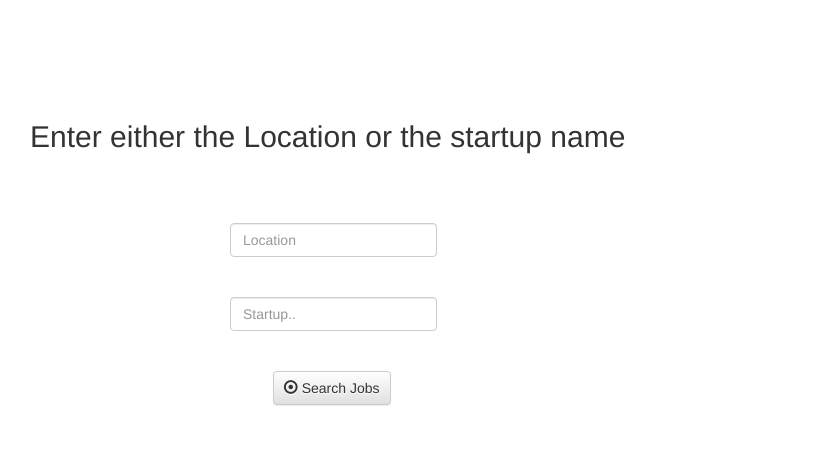
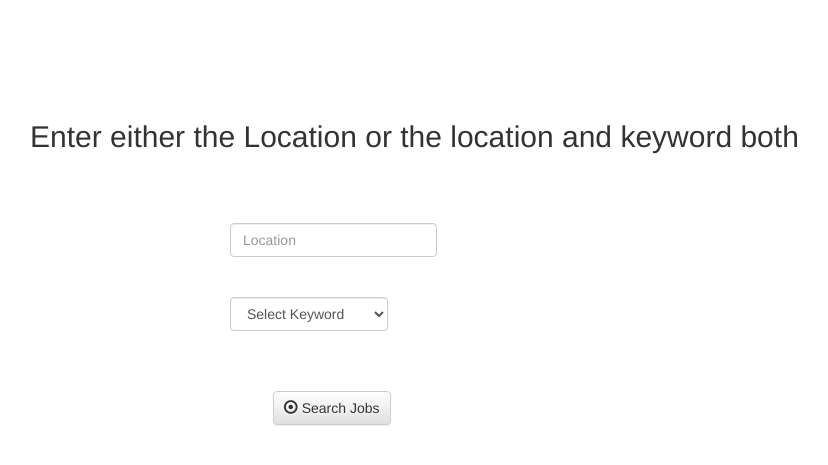
Before and after one commit to palanshagarwal/Startup-job-search, a Django app: page / in a window 1280 px wide. Shown: the top 465 px of the page, without its empty margins (370-1198 px from the left). Run offline with Django 3.2, Linux system fonts and the light colour scheme; some libraries are stand-ins or nearby versions.

Commit message:
added filters for mba/business related jobs

```diff
--- a/search/templates/search.html
+++ b/search/templates/search.html
@@ -26,7 +26,7 @@
 </style>
 </head>
 <body><br><br><br><br><br>
-<h2 style="margin-left:400px">Enter either the Location or the startup name</h2>
+<h2 style="margin-left:400px">Enter either the Location or the location and keyword both</h2>
 <br><br><br>
 
                 <div style="margin-left:600px">
@@ -39,9 +39,26 @@
                         <br>
                         <br>
                         <div class="form-group">
-                            <input type="text" class="form-control" name="startup" placeholder="Startup..">
+                            <!-- <input type="text" class="form-control" name='keyword' placeholder="Keyword">  -->
+                            <select class="form-control" name="keyword">
+                              <option value="">Select Keyword</option>
+                              <option value="business">Business</option>
+                              <option value="finance">Finance</option>
+                              <option value="manage">Management</option>
+                              <option value="customer">Customer Service</option>
+                              <option value="sales">Sales</option>
+                              <option value="operation">Operations</option>
+                              <option value="marketing">Marketing</option>
+                              <option value="human resource">Human Resource</option>
+                            </select>
+                        </div>
+                        <br>
+                        <br>
+                        <br>
+                        <div class="form-group">
+                            <!-- <input type="text" class="form-control" name="startup" placeholder="Startup..">
                             <br>
-                        <br>
+                        <br> -->
                         <br>&nbsp;&nbsp;&nbsp;&nbsp;&nbsp;&nbsp;&nbsp;&nbsp;&nbsp;&nbsp;
                             <button type="submit" class="btn btn-default filter-col">
                                 <span class="glyphicon glyphicon-record"></span> Search Jobs
@@ -50,24 +67,6 @@
                     </form>
     </div>
 
-<!-- Start of StatCounter Code for Default Guide -->
-<script type="text/javascript">
-var sc_project=10429572;
-var sc_invisible=1;
-var sc_security="cf121598";
-var scJsHost = (("https:" == document.location.protocol) ?
-"https://secure." : "http://www.");
-document.write("<sc"+"ript type='text/javascript' src='" +
-scJsHost+
-"statcounter.com/counter/counter.js'></"+"script>");
-</script>
-<noscript><div class="statcounter"><a title="shopify
-analytics ecommerce tracking"
-href="http://statcounter.com/shopify/" target="_blank"><img
-class="statcounter"
-src="http://c.statcounter.com/10429572/0/cf121598/1/"
-alt="shopify analytics ecommerce
-tracking"></a></div></noscript>
-<!-- End of StatCounter Code for Default Guide -->
+
 </body>
 </html>
--- a/search/views.py
+++ b/search/views.py
@@ -14,99 +14,191 @@ import urllib2
 import StringIO, json
 
 ACCESS_TOKEN='7af939957801baa2ae77d3a3c1b6555f5a67a1e6e11c6cd1'
-market=set()
-startup_ids=set()
-# from job import Job
-#requests_cache.install_cache(cache_name='angelList_cache', backend='sqlite', expire_after=180)
+market_include={'business':1,'finance':1,'manage':1,'customer':1,'sales':1,'operation':1,'marketing':1,'human resource':1}
+market_exclude={'developer':1,'engineer':1}
 
 def index(request):
     response = TemplateResponse(request, 'search.html', {})
     return response
 
+def filter_market(tags):
+    Skillflag=False
+    sflag=False
+    rflag=False
+    for i in tags:
+        if i['tag_type']=='SkillTag':
+            for j in market_include:
+                if j in (i['name']):
+                    Skillflag=True
+                    break
+    for i in tags:
+        if i['tag_type']=='RoleTag':
+            for j in market_exclude:
+                if j in (i['name']):
+                    Skillflag=False
+                    rflag=True
+                    break
+
+    if Skillflag==False and rflag==False:
+        for i in tags:
+            if i['tag_type']=='RoleTag':
+                for j in market_include:
+                    if j in (i['name']):
+                        Skillflag=True
+                        break
+    # print Skillflag
+    return Skillflag
+
+def filter_keyword(tags,key):
+    Skillflag=False
+    sflag=False
+    rflag=False
+    for i in tags:
+        if i['tag_type']=='SkillTag':
+            if key in (i['name']):
+                Skillflag=True
+                break
+    for i in tags:
+        if i['tag_type']=='RoleTag':
+            for j in market_exclude:
+                if j in (i['name']):
+                    Skillflag=False
+                    rflag=True
+                    break
+
+    if Skillflag==False and rflag==False:
+        for i in tags:
+            if i['tag_type']=='RoleTag':
+                if key in (i['name']):
+                    Skillflag=True
+                    break
+    # print Skillflag
+    return Skillflag
+
+
+
 def form_processing(request):
     location=request.POST.get('location',False)
-    skill=request.POST.get('skill',False)
-    startup=request.POST.get('startup',False)
+    keyword=request.POST.get('keyword',False)
+    #startup=request.POST.get('startup',False)
     q=0
-    if location:
+    if location and keyword:
         q=1
-    if startup and not location:
-        q=1
+    if location and not keyword:
+        q=2
     if q==0:
         response=HttpResponseRedirect('/')
-    else:
+    elif q==2:
         master=[]
-        if location and not startup:
-            loc=[]
-            ski=[]
-            location=location.replace(" ","-")
-            data_url='https://api.angel.co/1/search?query='+location+'&type=LocationTag'
-            try:
-                j = urllib2.urlopen(data_url)
-                j_obj = json.load(j)
-                j.close()
-                z1=1
-            except ValueError:
-                z1=2
-                pass
-            except urllib2.URLError:
-                z1=3
-                pass
-            else:
-                for value in j_obj:
-                    data='https://api.angel.co/1/tags/'+str(value['id'])+'/jobs?access_token='+ACCESS_TOKEN
-                    try:
-                        ji = urllib2.urlopen(data)
-                        j_ob = json.load(ji)
-                        ji.close()
-                    except ValueError:
-                        pass
-                    except urllib2.URLError:
-                        pass
-                    else:
-                        for k,v in j_ob.items():
-                            if k=='jobs':
-                                for x in v:
+        location=location.replace(" ","-")
+        data_url='https://api.angel.co/1/search?query='+location+'&type=LocationTag'
+        try:
+            j = urllib2.urlopen(data_url)
+            j_obj = json.load(j)
+            j.close()
+            z1=1
+        except ValueError:
+            z1=2
+            pass
+        except urllib2.URLError:
+            z1=3
+            pass
+        else:
+            for value in j_obj:
+                data='https://api.angel.co/1/tags/'+str(value['id'])+'/jobs?access_token='+ACCESS_TOKEN
+                try:
+                    ji = urllib2.urlopen(data)
+                    j_ob = json.load(ji)
+                    ji.close()
+                except ValueError:
+                    pass
+                except urllib2.URLError:
+                    pass
+                else:
+                    for k,v in j_ob.items():
+                        if k=='jobs':
+                            for x in v:
+                                if filter_market(x['tags']):
                                     temp=dict()
                                     temp['title']=x['title']
                                     temp['angellist']=x['angellist_url']
                                     temp['company_name']=x['startup']['name']
                                     master.append(temp)
-
-        if startup :
-	    startup=startup.replace(" ","-")
-            data_url='https://api.angel.co/1/search?query='+startup+'&type=Startup'
-            try:
-                j = urllib2.urlopen(data_url)
-                j_obj = json.load(j)
-                j.close()
-                z1=1
-            except ValueError:
-                z1=2
-                pass
-            except urllib2.URLError:
-                z1=3
-                pass
-            else:
-                for value in j_obj:
-                    data='https://api.angel.co/1/startups/'+str(value['id'])+'/jobs?access_token='+ACCESS_TOKEN
-                    try:
-                        ji = urllib2.urlopen(data)
-                        j_ob = json.load(ji)
-                        ji.close()
-                    except ValueError:
-                        pass
-                    except urllib2.URLError:
-                        pass
-                    else:
-                        for v in j_ob:
-                            temp=dict()
-                            temp['title']=v['title']
-                            temp['angellist']=v['angellist_url']
-                            temp['company_name']=v['startup']['name']
-                            master.append(temp)
         length=len(master)
         response=render_to_response('result.html', {"contacts": master,"sum":length})
+
+    elif q==1:
+        master=[]
+        location=location.replace(" ","-")
+        data_url='https://api.angel.co/1/search?query='+location+'&type=LocationTag'
+        try:
+            j = urllib2.urlopen(data_url)
+            j_obj = json.load(j)
+            j.close()
+            z1=1
+        except ValueError:
+            z1=2
+            pass
+        except urllib2.URLError:
+            z1=3
+            pass
+        else:
+            for value in j_obj:
+                data='https://api.angel.co/1/tags/'+str(value['id'])+'/jobs?access_token='+ACCESS_TOKEN
+                try:
+                    ji = urllib2.urlopen(data)
+                    j_ob = json.load(ji)
+                    ji.close()
+                except ValueError:
+                    pass
+                except urllib2.URLError:
+                    pass
+                else:
+                    for k,v in j_ob.items():
+                        if k=='jobs':
+                            for x in v:
+                                if filter_keyword(x['tags'],keyword.lower()):
+                                    temp=dict()
+                                    temp['title']=x['title']
+                                    temp['angellist']=x['angellist_url']
+                                    temp['company_name']=x['startup']['name']
+                                    master.append(temp)
+        length=len(master)
+        response=render_to_response('result.html', {"contacts": master,"sum":length})
+
+     #    if startup :
+        # startup=startup.replace(" ","-")
+     #        data_url='https://api.angel.co/1/search?query='+startup+'&type=Startup'
+     #        try:
+     #            j = urllib2.urlopen(data_url)
+     #            j_obj = json.load(j)
+     #            j.close()
+     #            z1=1
+     #        except ValueError:
+     #            z1=2
+     #            pass
+     #        except urllib2.URLError:
+     #            z1=3
+     #            pass
+     #        else:
+     #            for value in j_obj:
+     #                data='https://api.angel.co/1/startups/'+str(value['id'])+'/jobs?access_token='+ACCESS_TOKEN
+     #                try:
+     #                    ji = urllib2.urlopen(data)
+     #                    j_ob = json.load(ji)
+     #                    ji.close()
+     #                except ValueError:
+     #                    pass
+     #                except urllib2.URLError:
+     #                    pass
+     #                else:
+     #                    for v in j_ob:
+     #                        temp=dict()
+     #                        temp['title']=v['title']
+     #                        temp['angellist']=v['angellist_url']
+     #                        temp['company_name']=v['startup']['name']
+     #                        master.append(temp)
+
     return response
 
 
```
Also changed, not shown: search/stat_counter.txt (added, +19 -0 lines), search/templates/result.html (+0 -19 lines), 1 other file.
